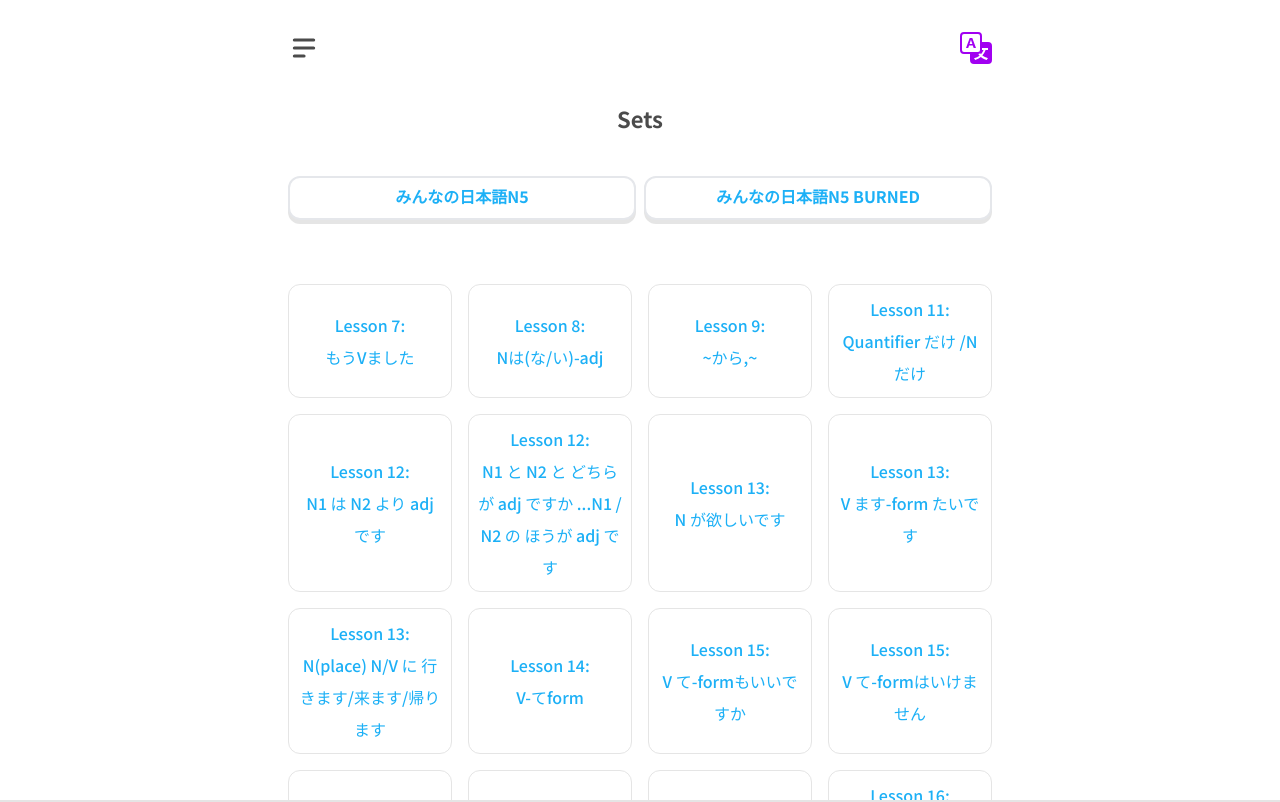
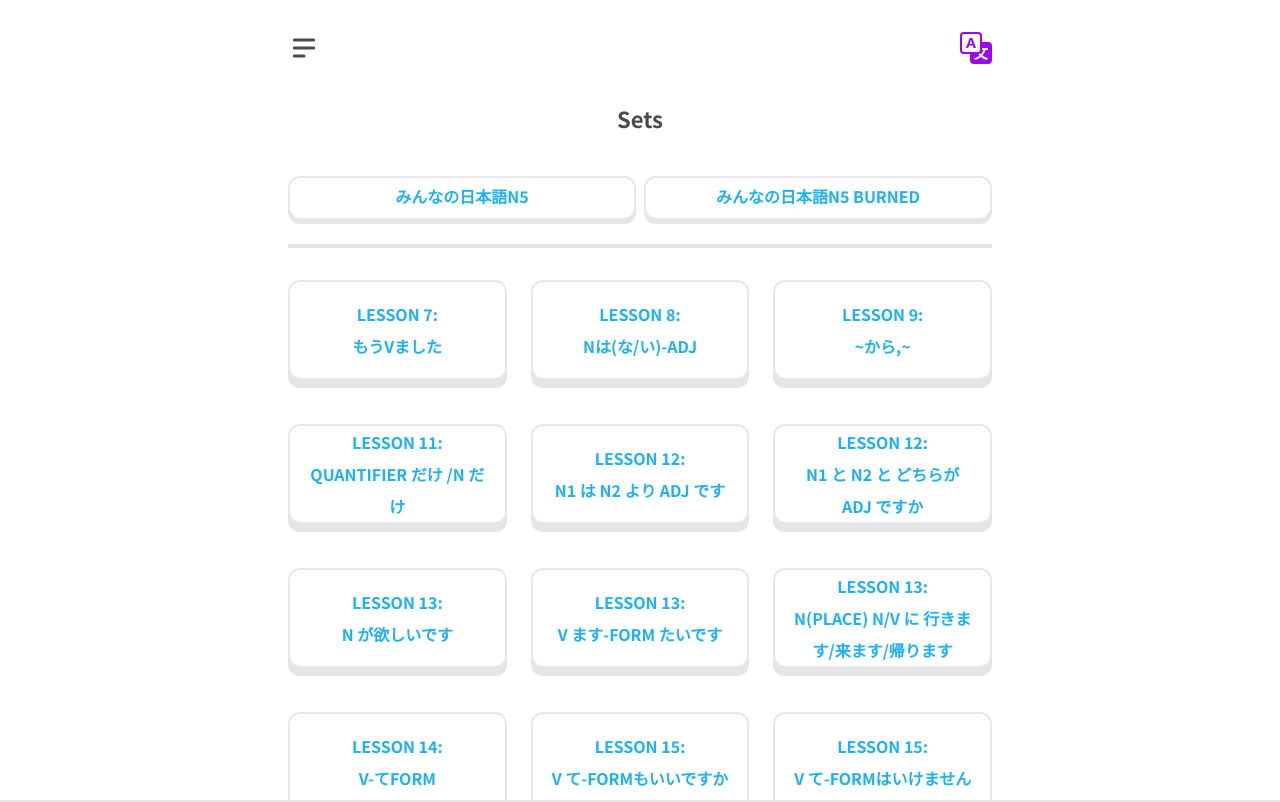
Before and after one commit to karolissumskas954/flashcards-JP, a Next.js app: page /sets in a window 1280 px wide. Shown: the top 802 px of the page. Built offline with nearby package versions, Linux system fonts and the light colour scheme.

Commit message:
[ADD] Set Design update

```diff
--- a/app/constants/learn.js
+++ b/app/constants/learn.js
@@ -673,7 +673,7 @@
     {
         lesson : 12,
         book: 'N5',
-        name: 'N1 と N2 と どちらが adj ですか ...N1 / N2 の ほうが adj です ',
+        name: 'N1 と N2 と どちらが adj ですか ',
         ex: '',
         examples: [
             {
--- a/app/sets/page.jsx
+++ b/app/sets/page.jsx
@@ -55,12 +55,21 @@
     };
 
     return (
-      <div className="grid grid-cols-4 gap-4 w-full">
+      <div className="grid grid-cols-3 gap-6">
         {grammar.map((item, index) => (
-          <div
-            key={index}
-            className={`border p-2 justify-center text-center rounded-xl flex flex-row items-center cursor-pointer
-              ${checkedStates[index] ? (
+
+
+        <div className="flex  w-full justify-center relative mb-5 gap-5"
+
+        style={{
+          transition: 'transform 0.5s ease-in-out',
+          transform: !show ? 'translateY(0%)' : 'translateY(100%)',
+          // Adjust -100% as needed
+        }}
+        >
+        <Button
+        className={`
+          ${checkedStates[index] ? (
                 name === 'testSet'
                   ? 'bg-accent'
                   : name === 'radicals'
@@ -70,26 +79,100 @@
                       : name === 'mina'
                         ? 'bg-red'
                         : name === 'wanikani'
-                          ? 'bg-pur'
-                          : 'bg-accent'
-              ) + ' text-white ' : 'text-macaw border-secondary'}`}
-              onClick={() => handleCheckboxChange(index)}
-          >
-            <label className="">
-              {/* <input
-                type="checkbox"
-                checked={checkedStates[index]}
-                onChange={() => handleCheckboxChange(index)}
-              /> */}
-            </label>
-            <div className="w-full">
-            <span className="font-medium">
-              <p>Lesson {item.lesson}:</p>
-              <p>{item.name}</p>
+                          ? 'bg-pur '
+                          : 'bg-accent '
+              ) + ' brightness-75' : 'bg-secondary'} transition duration-700 ease-in-out opacity uppercase flex items-center gap-2 w-full h-[100px]`}>
 
-            </span>
-            </div>
-          </div>
+        </Button>
+        <Button onClick={() => handleCheckboxChange(index)} className={`
+          ${checkedStates[index] ? (
+                  name === 'testSet'
+                    ? 'bg-accent'
+                    : name === 'radicals'
+                      ? 'bg-macaw'
+                      : name === 'genki'
+                        ? 'bg-orange'
+                        : name === 'mina'
+                          ? 'bg-red'
+                          : name === 'wanikani'
+                            ? 'bg-pur'
+                            : 'bg-accent'
+                ) + ' text-white ' : ' bg-bg border-2 text-macaw'}
+
+
+          h-[100px] transition duration-700 ease-in-out opacity  uppercase flex items-center w-full absolute inset-0 -mt-2 `}>
+          <span className="text-wrap">
+          <p className="">Lesson {item.lesson}:</p>
+          <p className="">{item.name}</p>
+          </span>
+        </Button>
+        </div>
+
+
+
+
+
+
+
+
+
+
+
+
+
+
+
+
+
+          // <div
+          //   key={index}
+          //   className={`
+          //     `}
+          //     onClick={() => handleCheckboxChange(index)}
+          //     style={{
+          //       transition: 'transform 0.5s ease-in-out',
+          //       transform: !show ? 'translateY(0%)' : 'translateY(100%)',
+          //       // Adjust -100% as needed
+          //     }}
+          // >
+
+          //   <div className="w-full  rounded-xl flex flex-row  cursor-pointer relative  mb-[120px]">
+          //   <button  className={`${checkedStates[index] ? (
+          //       name === 'testSet'
+          //         ? 'bg-accent'
+          //         : name === 'radicals'
+          //           ? 'bg-macaw'
+          //           : name === 'genki'
+          //             ? 'bg-orange'
+          //             : name === 'mina'
+          //               ? 'bg-red'
+          //               : name === 'wanikani'
+          //                 ? 'bg-pur '
+          //                 : 'bg-accent '
+          //     ) + ' text-white brightness-75' : ''} h-full w-full bg-black -mt-5 transition duration-700 ease-in-out opacity rounded-xl  `}>
+          //       <p>a</p>
+          //   </button>
+          //   <button  className={` ${checkedStates[index] ? (
+          //       name === 'testSet'
+          //         ? 'bg-accent'
+          //         : name === 'radicals'
+          //           ? 'bg-macaw'
+          //           : name === 'genki'
+          //             ? 'bg-orange'
+          //             : name === 'mina'
+          //               ? 'bg-red'
+          //               : name === 'wanikani'
+          //                 ? 'bg-pur'
+          //                 : 'bg-accent'
+          //     ) + ' text-white ' : ' border-2 text-macaw'} transition duration-700 ease-in-out opacity mt-5 w-full absolute rounded-xl`}>
+          //   <span className="font-medium ">
+          //     <p>Lesson {item.lesson}:</p>
+          //     <p>{item.name}</p>
+          //   </span>
+          //   </button>
+
+          //   </div>
+          // </div>
         ))}
       </div>
     );
@@ -176,9 +259,15 @@
           </Button>
         </div> */}
       </div>
+      <div className="w-full border-2 border-secondary">
+        </div>
+
+
 
       <div className="flex w-full py-10">
+
       <div
+
       className={` w-full`}>
         <GrammarGrid />
       </div>
```
